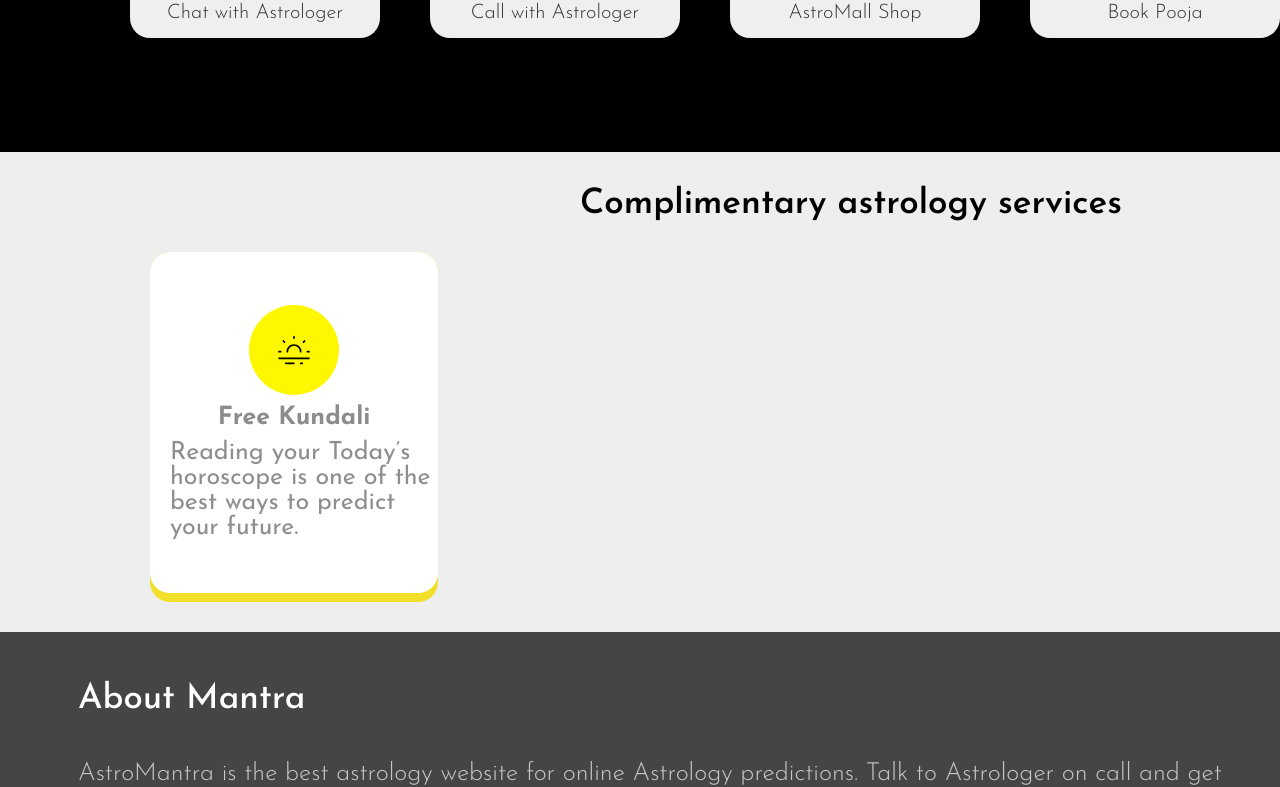
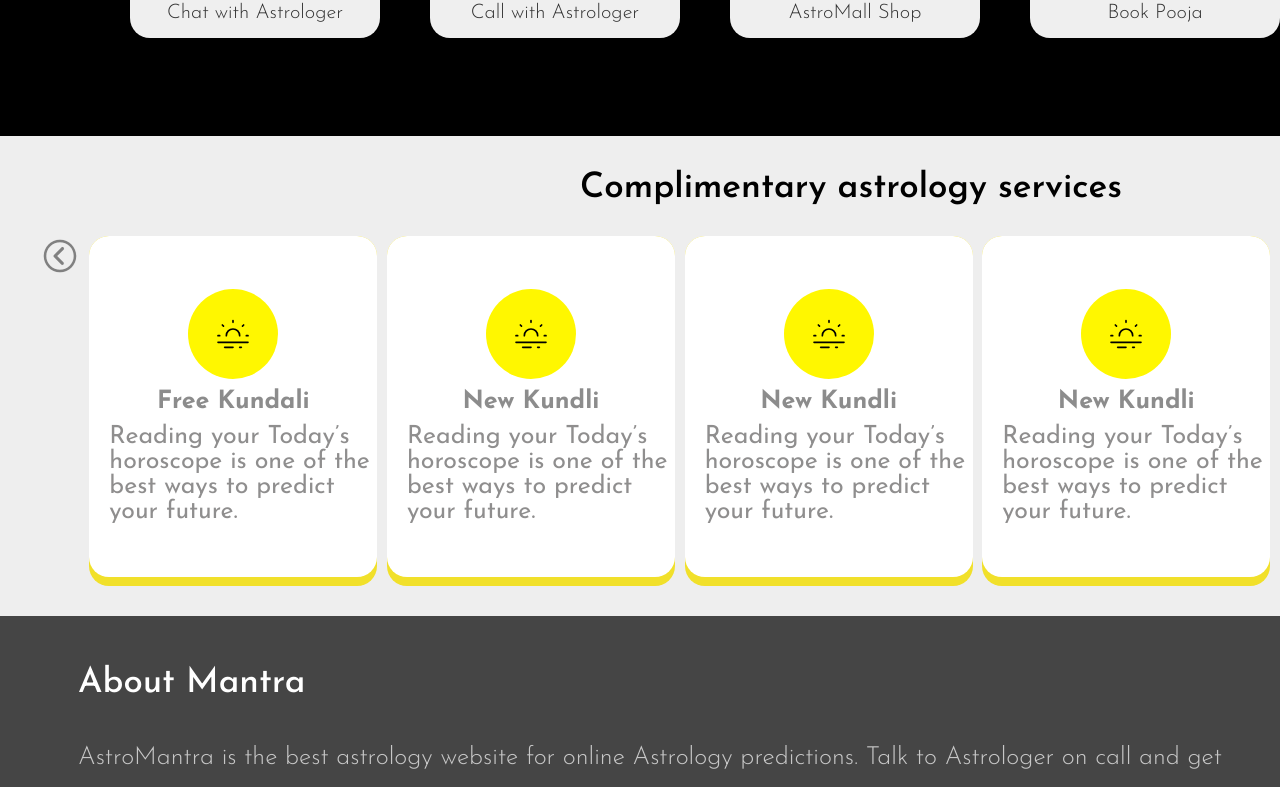
Before and after one commit to Indranil102/AstroMantra, a React (Vite) app: page / in a window 1280 px wide. Shown: the part 583-1370 px from the top of the page. Built offline with nearby package versions, Linux system fonts and the light colour scheme; a web font is replaced by a local one.

Commit message:
homepage update

```diff
--- a/src/Pages/homepage/HomePage.jsx
+++ b/src/Pages/homepage/HomePage.jsx
@@ -5,6 +5,7 @@ import { FiShoppingCart } from "react-icons/fi";
 import { IoCallOutline } from "react-icons/io5";
 import hifive from '../../assets/pooja.png'
 import { TbSunset2 } from "react-icons/tb";
+import { IoIosArrowDropleft } from "react-icons/io";
 const HomePage = () => {
   return (
     <div  className='Homepage'>
@@ -59,7 +60,10 @@ const HomePage = () => {
 
       <div className="astro-services-home">
         <h2>Complimentary astrology services</h2>
+
         <div className='astro-service-home-box'>
+        <IoIosArrowDropleft size={40} color='gray' strokeWidth={1}  className='change-icons'/>
+
           <div className='astro-service-home-box-sub'>
             <div className='astro-service-home-box-subtw0'>
               <span >
@@ -68,7 +72,36 @@ const HomePage = () => {
             <p>Reading your Today’s horoscope is one of the best ways to predict  your future. </p>
             </div>
           </div>
+
+          <div className='astro-service-home-box-sub'>
+            <div className='astro-service-home-box-subtw0'>
+              <span >
+            <TbSunset2  size={40} color='black' strokeWidth={1} className='astro-home-service-icons'/> </span>
+            <h3>New Kundli</h3>
+            <p>Reading your Today’s horoscope is one of the best ways to predict  your future. </p>
+            </div>
+          </div>
+          <div className='astro-service-home-box-sub'>
+            <div className='astro-service-home-box-subtw0'>
+              <span >
+            <TbSunset2  size={40} color='black' strokeWidth={1} className='astro-home-service-icons'/> </span>
+            <h3>New Kundli</h3>
+            <p>Reading your Today’s horoscope is one of the best ways to predict  your future. </p>
+            </div>
+          </div>
+          <div className='astro-service-home-box-sub'>
+            <div className='astro-service-home-box-subtw0'>
+              <span >
+            <TbSunset2  size={40} color='black' strokeWidth={1} className='astro-home-service-icons'/> </span>
+            <h3>New Kundli</h3>
+            <p>Reading your Today’s horoscope is one of the best ways to predict  your future. </p>
+            </div>
+          </div>
+
+
         </div>
+
+
       </div>
 
     </div>
--- a/src/Pages/homepage/homepage.css
+++ b/src/Pages/homepage/homepage.css
@@ -1,6 +1,6 @@
 .banner{
     background-color: black;
-    height: 68vh;
+    height: 66vh;
     position: relative;
     display: flex;
     flex-direction: column;
@@ -156,6 +156,8 @@
     height: 60vh;
     display: flex;
 
+
+
 }
 
 .astro-services-home h2{
@@ -167,13 +169,18 @@
 }
 
 .astro-service-home-box{
-    position: absolute;
+    display: flex;
+    justify-content: space-evenly;
     margin-top: 100px;
-    margin-left: 150px;
+    margin-left: 30px;
+    position: relative;
+    width: 100%;
+
+
 }
 
 .astro-service-home-box-sub{
-    position: absolute;
+
 
     height: 350px;
     width: 288px;
@@ -182,7 +189,7 @@
 }
 
 .astro-service-home-box-subtw0{
-    position: absolute;
+
     background-color: white;
     border-radius: 20px;
     height: 341px;
```
